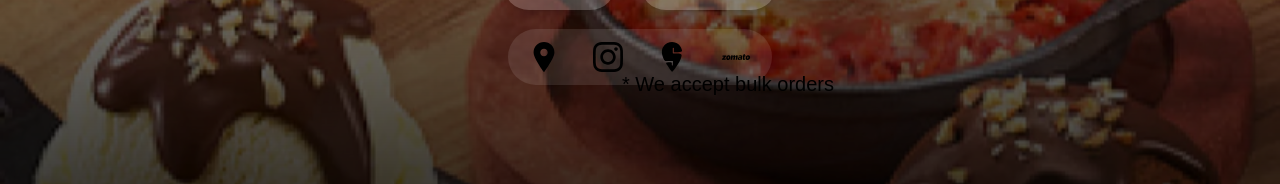
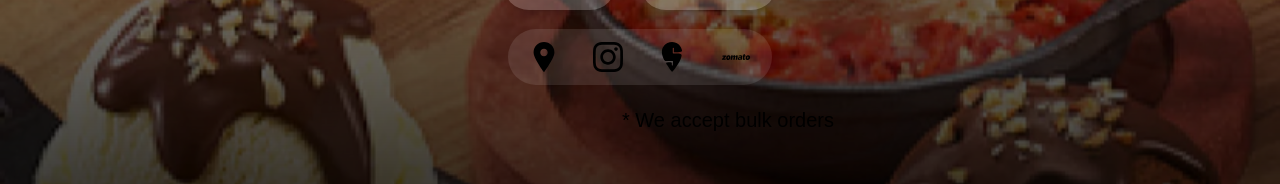
Before and after one commit to Meet-Valand/BasskinRobbinsMotera, a Next.js app: page / in a window 1280 px wide. Shown: the part 611-795 px from the top of the page. Built offline with nearby package versions, Linux system fonts and the light colour scheme; a web font is replaced by a local one.

Commit message:
..........

```diff
--- a/app/BackgroundSlideshow.tsx
+++ b/app/BackgroundSlideshow.tsx
@@ -105,7 +105,7 @@ export default function BackgroundSlideshow() {
           </a>
         ))}
       </footer>
-      <p className="text-xl top-40 left-22 text-black relative">* We accept bulk orders</p>
+      <p className="text-xl top-49 left-22 text-black relative">* We accept bulk orders</p>
       </div>
 
   );
```
